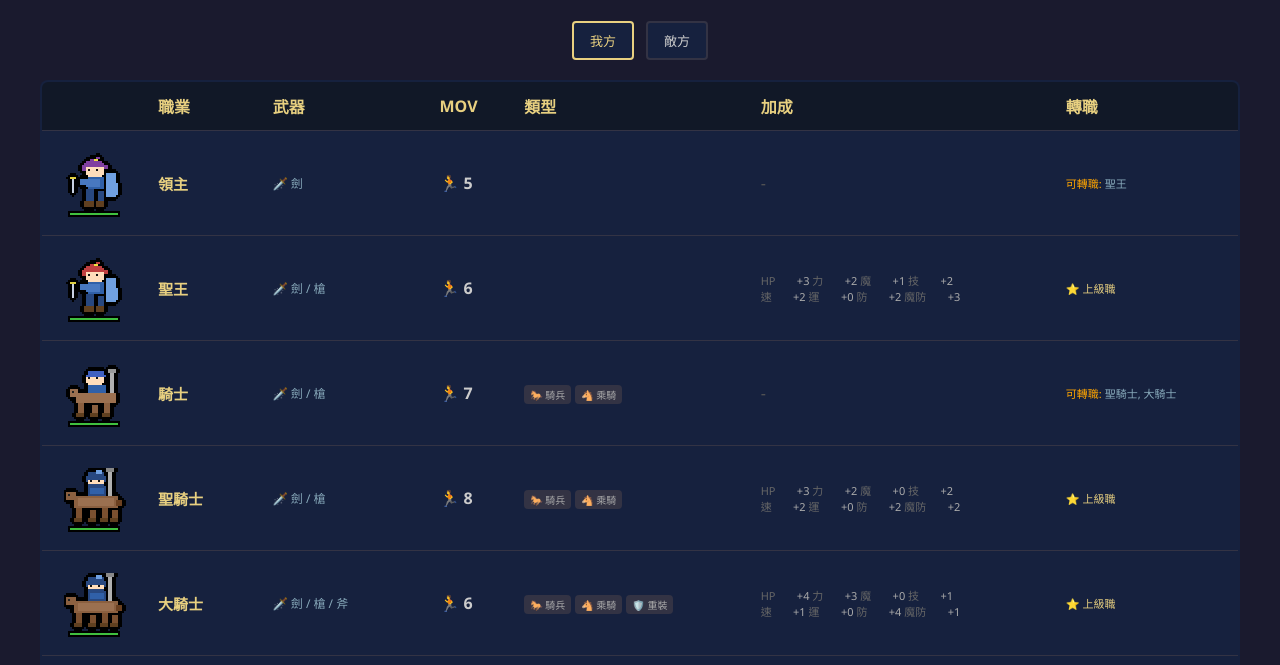
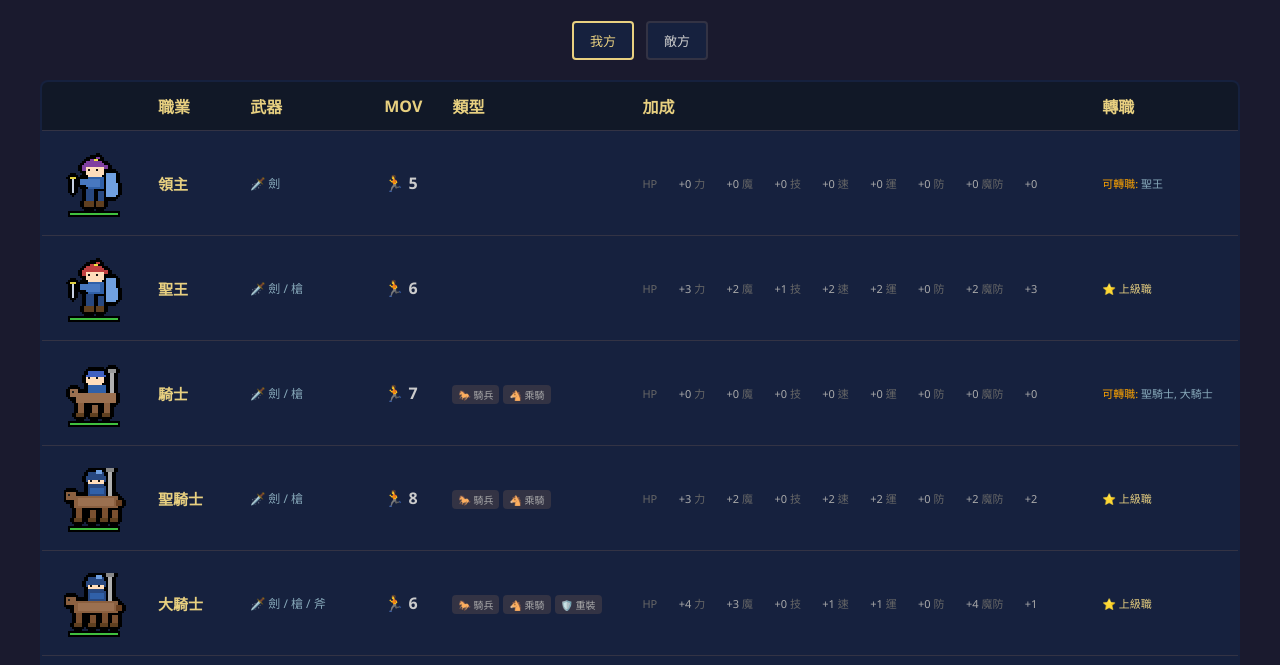
Before and after one commit to ShawTim/fire-emblem, a website: page classes/index.html in a window 1280 px wide. Shown: the part 85-750 px from the top of the page. Drawn offline with Linux system fonts and the light colour scheme.

Commit message:
class bonus: 加成column統一橫向排，全部顯示+0，易橫向比對

```diff
--- a/classes/index.html
+++ b/classes/index.html
@@ -162,22 +162,18 @@ function renderList() {
     // 6. Bonus Stats
     const tdStats = document.createElement('td');
     const bns = cls.bonus || {};
-    if (Object.keys(bns).length > 0) {
-      tdStats.innerHTML = `
-        <div class="stats">
-          <span class="lbl">HP</span><span>+${bns.hp||0}</span>
-          <span class="lbl">力</span><span>+${bns.str||0}</span>
-          <span class="lbl">魔</span><span>+${bns.mag||0}</span>
-          <span class="lbl">技</span><span>+${bns.skl||0}</span><br>
-          <span class="lbl">速</span><span>+${bns.spd||0}</span>
-          <span class="lbl">運</span><span>+${bns.lck||0}</span>
-          <span class="lbl">防</span><span>+${bns.def||0}</span>
-          <span class="lbl">魔防</span><span>+${bns.res||0}</span>
-        </div>
-      `;
-    } else {
-      tdStats.innerHTML = '<span style="color:#555">-</span>';
-    }
+    tdStats.innerHTML = `
+      <div class="stats">
+        <span class="lbl">HP</span><span>+${bns.hp ?? 0}</span>
+        <span class="lbl">力</span><span>+${bns.str ?? 0}</span>
+        <span class="lbl">魔</span><span>+${bns.mag ?? 0}</span>
+        <span class="lbl">技</span><span>+${bns.skl ?? 0}</span>
+        <span class="lbl">速</span><span>+${bns.spd ?? 0}</span>
+        <span class="lbl">運</span><span>+${bns.lck ?? 0}</span>
+        <span class="lbl">防</span><span>+${bns.def ?? 0}</span>
+        <span class="lbl">魔防</span><span>+${bns.res ?? 0}</span>
+      </div>
+    `;
     tr.appendChild(tdStats);
 
     // 7. Promotion
```
